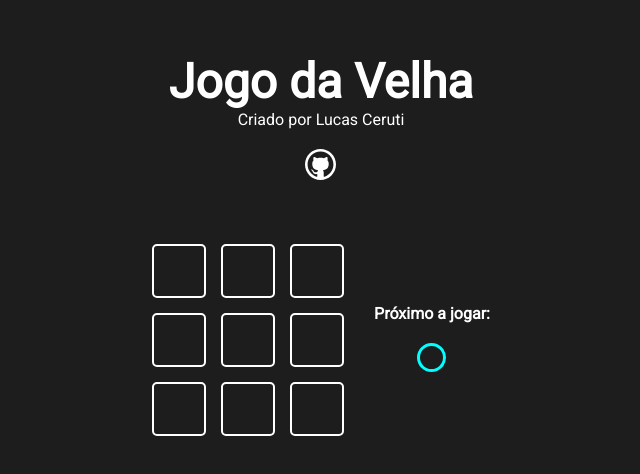
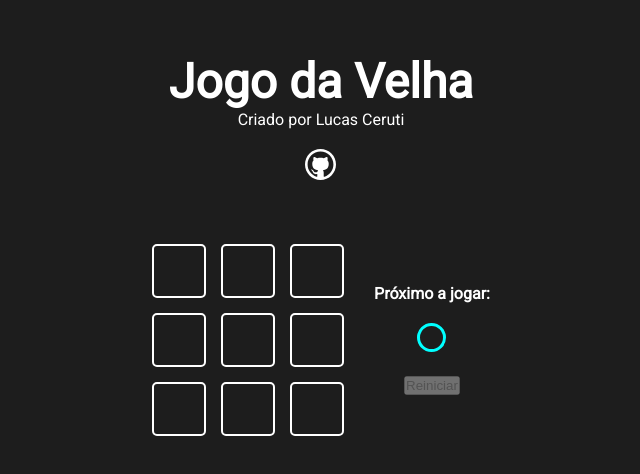
Before and after one commit to lucasceruti/react-jogo-da-velha, a Next.js app: page / in a window 1280 px wide. Shown: the part 176-650 px from the top of the page, without its empty margins (319-959 px from the left). Built offline with nearby package versions, Linux system fonts and the light colour scheme.

Commit message:
Criado lógica para campeão e reset

```diff
--- /dev/null
+++ b/src/components/button/Button.jsx
@@ -0,0 +1,15 @@
+import styles from './Button.module.css'
+
+function Button ({ children, onClick, disabled }) {
+    return (
+        <button
+            className={styles.button}
+            onClick={onClick}
+            disabled={disabled}
+        >
+            {children}
+        </button>
+    )
+}
+
+export default Button
--- /dev/null
+++ b/src/components/button/Button.module.css
@@ -0,0 +1,3 @@
+.button {
+
+}
--- a/src/components/game/Game.jsx
+++ b/src/components/game/Game.jsx
@@ -2,7 +2,7 @@
 
 import styles from './Game.module.css'
 import GameOption from '../gameOption/GameOption'
-import Icon from '../icon/Icon'
+import GameInfo from '../gameInfo/GameInfo'
 
 const winnerTable = [
     [0,1,2],
@@ -33,8 +33,15 @@
         winnerTable.forEach((line) => {
             const values = line.map((pos) => gameState[pos])
             const sum = values.reduce((acc , value) => acc + value)
-            if(sum === 3 || sum === -3) setWinner (sum / 3)
+            if(sum === 3 || sum === -3) {
+                setWinner (sum / 3)
+            }
         })
+    }
+
+    const handleReset = () => {
+        setGameState(Array(9).fill(0))
+        setWinner(0)
     }
 
     useEffect(() => {
@@ -55,15 +62,11 @@
                 )
             }
         </div>
-        <div className={styles.gameInfo}>
-            <h4>Próximo a jogar:</h4>
-            {
-                currentPlayer === 1 && <Icon iconName="circle"/>
-            }
-                        {
-                currentPlayer === -1 && <Icon iconName="x"/>
-            }
-        </div>
+        <GameInfo
+            currentPlayer={currentPlayer}
+            winner={winner}
+            onReset={handleReset}
+        />
         </div>
     )
 }
--- a/src/components/game/Game.module.css
+++ b/src/components/game/Game.module.css
@@ -9,10 +9,3 @@
     gap: 30px;
     align-items: center;
 }
-
-.gameInfo {
-    display: flex;
-    flex-direction: column;
-    align-items: center;
-    gap: 20px;
-}
--- /dev/null
+++ b/src/components/gameInfo/GameInfo.jsx
@@ -0,0 +1,47 @@
+import styles from './GameInfo.module.css'
+import Icon from '../icon/Icon'
+import Button from '../button/Button'
+
+function GameInfo ( {currentPlayer, winner, onReset} ) {
+
+    const showEnableButton = () => {
+        if (winner !== 0) return true
+    }
+
+    return (
+    <div className={styles.gameInfo}>
+        {
+            winner === 0 &&
+                <>
+                    <h4>Próximo a jogar:</h4>
+                    {
+                    currentPlayer === 1 && <Icon iconName="circle"/>
+                    }
+                    {
+                    currentPlayer === -1 && <Icon iconName="x"/>
+                    }
+                </>
+        }
+        {
+            winner !== 0 &&
+                <>
+                    <h4>Fim de Jogo! Campeão: </h4>
+                    {
+                        winner === 1 && <Icon iconName="circle"/>
+                    }
+                    {
+                        winner === -1 && <Icon iconName="x"/>
+                    }
+                </>
+        }
+        <Button
+            onClick={onReset}
+            disabled={!showEnableButton()}
+        >
+            Reiniciar
+        </Button>
+    </div>
+    )
+}
+
+export default GameInfo
--- /dev/null
+++ b/src/components/gameInfo/GameInfo.module.css
@@ -0,0 +1,6 @@
+.gameInfo {
+    display: flex;
+    flex-direction: column;
+    align-items: center;
+    gap: 20px;
+}
```
